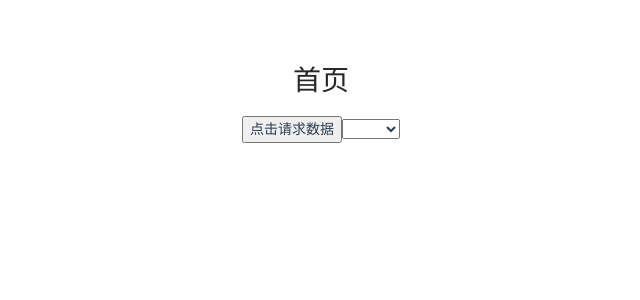
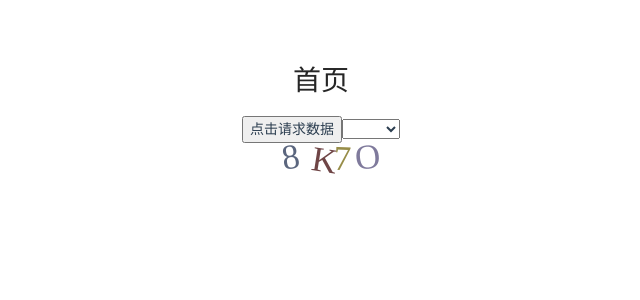
Before and after one commit to max52killer/testSpace, a Vue app in the folder test_demo/: page / in a window 1280 px wide. Shown: the top 300 px of the page, without its empty margins (319-959 px from the left). Built offline with nearby package versions, Linux system fonts and the light colour scheme.

Commit message:
提交验证码测试

```diff
--- /dev/null
+++ b/test_demo/src/pages/identity/index.vue
@@ -0,0 +1,155 @@
+<template>
+  <div class="s-canvas">
+    <canvas id="s-canvas" :width="contentWidth" :height="contentHeight"></canvas>
+  </div>
+</template>
+<script>
+  export default {
+    name: "SIdentify",
+    props: {
+      identifyCode: {
+        type: String,
+        default: "1234"
+      },
+      fontSizeMin: {
+        type: Number,
+        default: 35
+      },
+      fontSizeMax: {
+        type: Number,
+        default: 35
+      },
+      backgroundColorMin: {
+        type: Number,
+        default: 180
+      },
+      backgroundColorMax: {
+        type: Number,
+        default: 240
+      },
+      colorMin: {
+        type: Number,
+        default: 50
+      },
+      colorMax: {
+        type: Number,
+        default: 160
+      },
+      lineColorMin: {
+        type: Number,
+        default: 100
+      },
+      lineColorMax: {
+        type: Number,
+        default: 200
+      },
+      dotColorMin: {
+        type: Number,
+        default: 0
+      },
+      dotColorMax: {
+        type: Number,
+        default: 255
+      },
+      contentWidth: {
+        type: Number,
+        default: 120
+      },
+      contentHeight: {
+        type: Number,
+        default: 40
+      }
+    },
+    methods: {
+      // 生成一个随机数
+      randomNum(min, max) {
+        return Math.floor(Math.random() * (max - min) + min);
+      },
+      // 生成一个随机的颜色
+      randomColor(min, max) {
+        let r = this.randomNum(min, max);
+        let g = this.randomNum(min, max);
+        let b = this.randomNum(min, max);
+        return "rgb(" + r + "," + g + "," + b + ")";
+      },
+      transparent() {
+        return "rgb(255,255,255)";
+      },
+      drawPic() {
+        let canvas = document.getElementById("s-canvas");
+        let ctx = canvas.getContext("2d");
+        ctx.textBaseline = "bottom";
+        // 绘制背景
+        // ctx.fillStyle = this.randomColor(
+        //   this.backgroundColorMin,
+        //   this.backgroundColorMax
+        // );
+        ctx.fillStyle = this.transparent();
+        ctx.fillRect(0, 0, this.contentWidth, this.contentHeight);
+        // 绘制文字
+        for (let i = 0; i < this.identifyCode.length; i++) {
+          this.drawText(ctx, this.identifyCode[i], i);
+        }
+        // this.drawLine(ctx)
+        // this.drawDot(ctx)
+      },
+      drawText(ctx, txt, i) {
+        ctx.fillStyle = this.randomColor(this.colorMin, this.colorMax);
+        ctx.font =
+          this.randomNum(this.fontSizeMin, this.fontSizeMax) + "px SimHei";
+        let x = (i + 1) * (this.contentWidth / (this.identifyCode.length + 1));
+        let y = this.randomNum(this.fontSizeMax, this.contentHeight - 5);
+        var deg = this.randomNum(-10, 10);
+        // 修改坐标原点和旋转角度
+        ctx.translate(x, y);
+        ctx.rotate((deg * Math.PI) / 180);
+        ctx.fillText(txt, 0, 0);
+        // 恢复坐标原点和旋转角度
+        ctx.rotate((-deg * Math.PI) / 180);
+        ctx.translate(-x, -y);
+      },
+      drawLine(ctx) {
+        // 绘制干扰线
+        for (let i = 0; i < 8; i++) {
+          ctx.strokeStyle = this.randomColor(
+            this.lineColorMin,
+            this.lineColorMax
+          );
+          ctx.beginPath();
+          ctx.moveTo(
+            this.randomNum(0, this.contentWidth),
+            this.randomNum(0, this.contentHeight)
+          );
+          ctx.lineTo(
+            this.randomNum(0, this.contentWidth),
+            this.randomNum(0, this.contentHeight)
+          );
+          ctx.stroke();
+        }
+      },
+      drawDot(ctx) {
+        // 绘制干扰点
+        for (let i = 0; i < 100; i++) {
+          ctx.fillStyle = this.randomColor(0, 255);
+          ctx.beginPath();
+          ctx.arc(
+            this.randomNum(0, this.contentWidth),
+            this.randomNum(0, this.contentHeight),
+            1,
+            0,
+            2 * Math.PI
+          );
+          ctx.fill();
+        }
+      }
+    },
+    watch: {
+      identifyCode() {
+        this.drawPic();
+      }
+    },
+    mounted() {
+      this.drawPic();
+    }
+  };
+</script>
--- a/test_demo/src/pages/index.vue
+++ b/test_demo/src/pages/index.vue
@@ -9,6 +9,10 @@
     <!--<ant-table></ant-table>-->
     <ant-table1 v-if="sel=='01'"></ant-table1>
     <ant-table v-if="sel=='02'"></ant-table>
+
+    <div class="get-code" @click="refreshCode()">
+      <identity :identifyCode="identifyCode"></identity>
+    </div>
   </div>
 </template>
 
@@ -16,29 +20,49 @@
   import demoApi from "../api/demoApi";
   import antTable from "./a-table/index";
   import antTable1 from "./a-table/index1";
+  import identity from "./identity/index";
+
   export default {
     name: "index",
     props: {},
     computed: {},
     watch: {},
     //引用其它组件注册
-    components: {antTable,antTable1},
+    components: {antTable, antTable1, identity},
     created() {
+      this.refreshCode();
     },
     mounted() {
     },
     //设置当前全局使用的变量
     data() {
       return {
-        sel:"",
+        sel: "",
+        identifyCode: "",
+        identifyCodes: "0123456789abcdwerwshdjeJKDHRJHKOOPLMKQ",//随便打的
       };
     },
     //定义组件中调用的函数
     methods: {
       qqGet() {
-        demoApi.queryAll().then(resp=>{
-          console.log("请求结果：",resp);
+        demoApi.queryAll().then(resp => {
+          console.log("请求结果：", resp);
         });
+      },
+      refreshCode() {//
+        this.identifyCode = "";
+        this.makeCode(this.identifyCodes, 4);
+      },
+      randomNum(min, max) {
+        max = max + 1;
+        return Math.floor(Math.random() * (max - min) + min)
+      },
+      // 随机生成验证码字符串
+      makeCode(data, len) {
+        for (let i = 0; i < len; i++) {
+          this.identifyCode += data[this.randomNum(0, data.length - 1)]
+        }
+        console.log(this.identifyCode)
       }
     },
     //过滤器，用于对展示的数据进行处理  value|method
```
